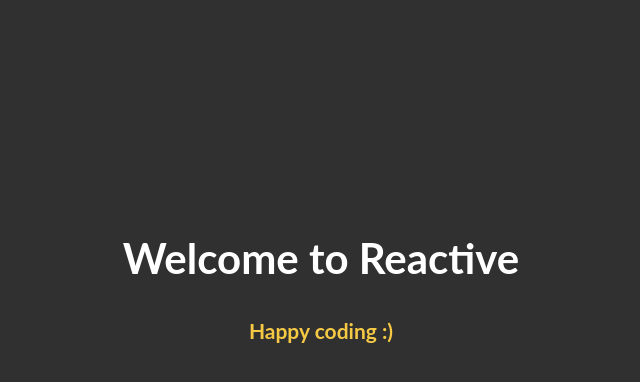
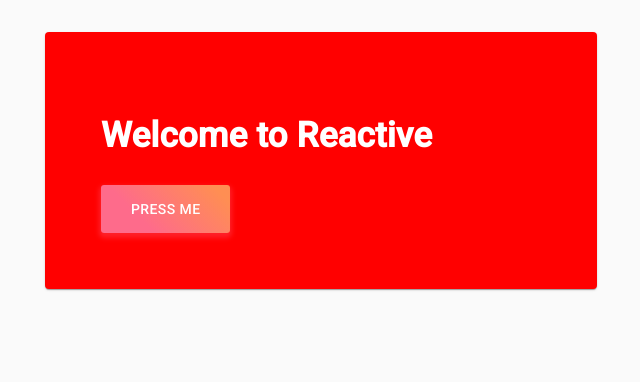
Before and after one commit to verdipratama/reactive, a React (Create React App) app: page / in a window 1280 px wide. Shown: the top 382 px of the page, without its empty margins (319-959 px from the left). Built offline with nearby package versions, Linux system fonts and the light colour scheme.

Commit message:
clean up material-styled

```diff
--- /dev/null
+++ b/src/App.js
@@ -0,0 +1,43 @@
+import React from 'react';
+import { BrowserRouter as Router, Route } from 'react-router-dom';
+
+import { ThemeProvider } from 'styled-components';
+import CssBaseline from '@material-ui/core/CssBaseline';
+// import { createMuiTheme } from '@material-ui/core/styles';
+// import theme from './theme';
+import routes from './routes';
+
+const theme = {
+  colors: {
+    primary: 'red'
+  }
+};
+
+export default function App() {
+  return (
+    <ThemeProvider theme={theme}>
+      <CssBaseline>
+        <Router>
+          <div>
+            {routes.map((route, index) => {
+              return (
+                <Route
+                  key={index}
+                  path={route.path}
+                  exact={route.exact}
+                  component={props => {
+                    return (
+                      <route.layout {...props}>
+                        <route.component {...props} />
+                      </route.layout>
+                    );
+                  }}
+                />
+              );
+            })}
+          </div>
+        </Router>
+      </CssBaseline>
+    </ThemeProvider>
+  );
+}
--- a/src/index.js
+++ b/src/index.js
@@ -1,70 +1,14 @@
-import React, { Component } from 'react';
+import React from 'react';
 import ReactDOM from 'react-dom';
-import { BrowserRouter as Router, Route } from 'react-router-dom';
-
-import { MuiThemeProvider, createMuiTheme } from '@material-ui/core/styles';
-import CssBaseline from '@material-ui/core/CssBaseline/CssBaseline';
+// import './styles/index.scss';
+import App from './App';
 
 import { Provider } from 'react-redux';
 import store from './store';
 
-import routes from './routes';
-import './styles/index.scss';
-
-export default class App extends Component {
-  render() {
-    const theme = createMuiTheme({
-      palette: {
-        type: 'dark',
-
-        primary: {
-          light: '#757ce8',
-          main: '#1db954',
-          dark: '#191414',
-          contrastText: '#fff'
-        },
-        secondary: {
-          light: '#ff7961',
-          main: '#ffffff',
-          dark: '#191414',
-          contrastText: '#000'
-        }
-      },
-      typography: {
-        // Use the system font instead of the default Roboto font.
-        fontFamily: ['"Lato"', 'sans-serif'].join(',')
-      }
-    });
-
-    return (
-      <Provider store={store}>
-        <MuiThemeProvider theme={theme}>
-          <CssBaseline>
-            <Router>
-              <div>
-                {routes.map((route, index) => {
-                  return (
-                    <Route
-                      key={index}
-                      path={route.path}
-                      exact={route.exact}
-                      component={props => {
-                        return (
-                          <route.layout {...props}>
-                            <route.component {...props} />
-                          </route.layout>
-                        );
-                      }}
-                    />
-                  );
-                })}
-              </div>
-            </Router>
-          </CssBaseline>
-        </MuiThemeProvider>
-      </Provider>
-    );
-  }
-}
-
-ReactDOM.render(<App />, document.getElementById('root'));
+ReactDOM.render(
+  <Provider store={store}>
+    <App />
+  </Provider>,
+  document.getElementById('root')
+);
--- a/src/layouts/Layout.js
+++ b/src/layouts/Layout.js
@@ -1,14 +1,40 @@
 import React, { Component } from 'react';
+import { Container, Box, Card, Button } from '@material-ui/core';
+import styled from 'styled-components';
 
-export default class Layout extends Component {
+const Wrapper = styled(Card)`
+  padding: 4em;
+  margin: auto;
+  background: ${props => props.theme.colors.primary};
+`;
+const Title = styled.h1`
+  font-size: 2.5em;
+  color: white;
+`;
+
+const StyledButton = styled(Button)`
+  background: linear-gradient(45deg, #fe6b8b 30%, #ff8e53 90%);
+  border-radius: 3px;
+  border: 0;
+  color: white;
+  height: 48px;
+  padding: 0 30px;
+  box-shadow: 0 3px 5px 2px rgba(255, 105, 135, 0.3);
+`;
+
+export class Layout extends Component {
   render() {
     return (
-      <div className="container">
-        <div className="home">
-          <h1>Welcome to Reactive</h1>
-          <h2>Happy coding :)</h2>
-        </div>
-      </div>
+      <Container maxWidth="sm">
+        <Box my={4}>
+          <Wrapper>
+            <Title>Welcome to Reactive</Title>
+            <StyledButton>PRESS ME</StyledButton>
+          </Wrapper>
+        </Box>
+      </Container>
     );
   }
 }
+
+export default Layout;
--- /dev/null
+++ b/src/theme.js
@@ -0,0 +1,22 @@
+import { red } from '@material-ui/core/colors';
+import { createMuiTheme } from '@material-ui/core/styles';
+
+// A custom theme for this app
+const theme = createMuiTheme({
+  palette: {
+    primary: {
+      main: '#556cd6'
+    },
+    secondary: {
+      main: '#19857b'
+    },
+    error: {
+      main: red.A400
+    },
+    background: {
+      default: '#fff'
+    }
+  }
+});
+
+export default theme;
```
Also changed, not shown: 1 other file (tests, documents, lock files or other folders).
